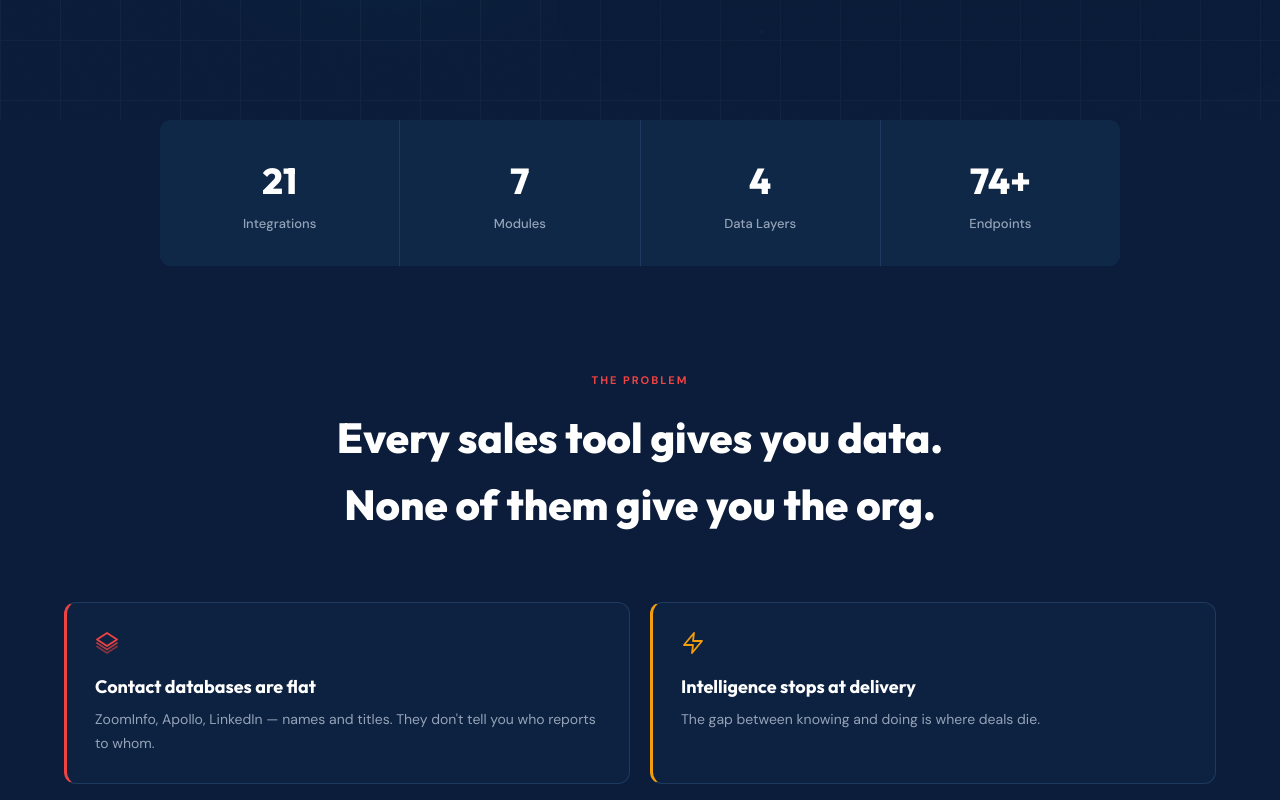
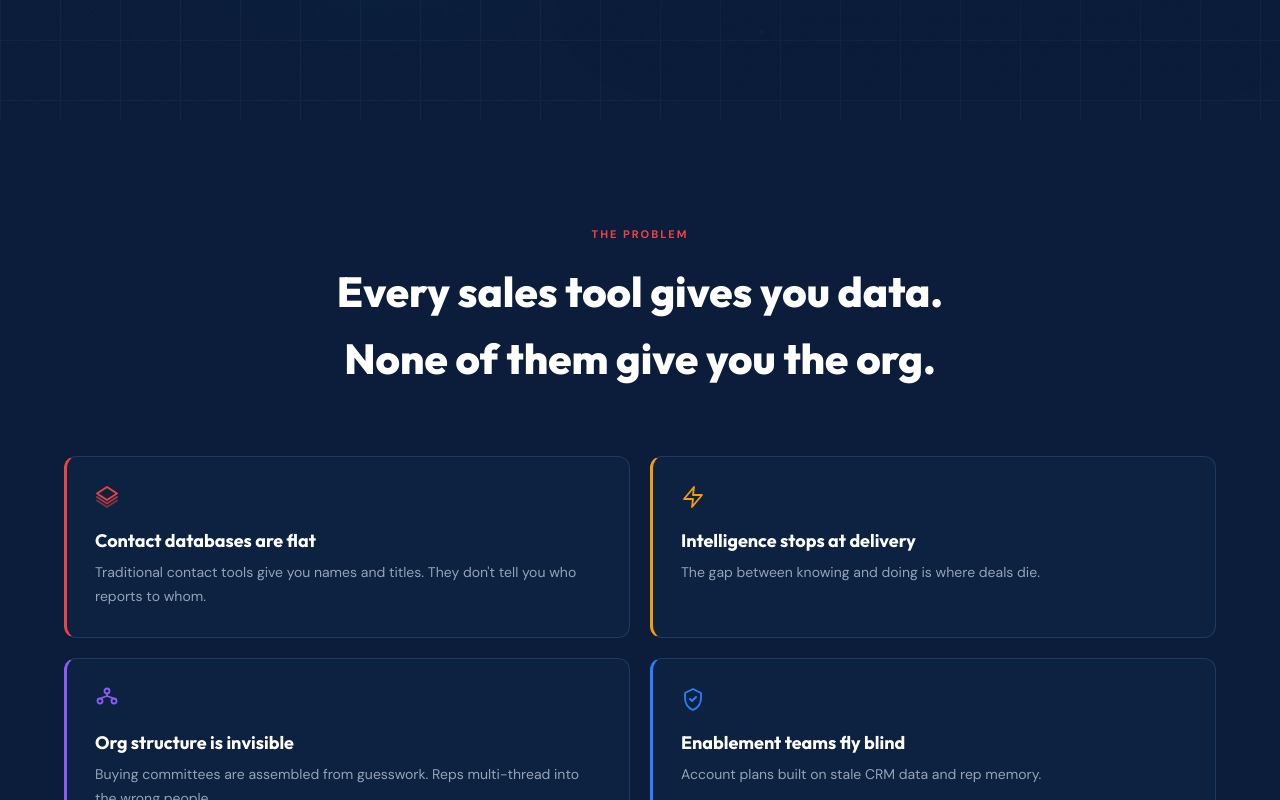
Before and after one commit to salesdendrite-ux/salesdendrite-site, a React (Vite) app: page / in a window 1280 px wide. Shown: the part 680-1480 px from the top of the page. Built offline with nearby package versions, Linux system fonts and the light colour scheme.

Commit message:
Remove stats, hide competitor names, clean carousel

```diff
--- a/src/App.jsx
+++ b/src/App.jsx
@@ -99,7 +99,6 @@ function useMedia(){
 /* ─── Hooks ─── */
 function useR(t=.08){const r=useRef(null),[v,s]=useState(false);useEffect(()=>{const el=r.current;if(!el)return;const o=new IntersectionObserver(([e])=>{if(e.isIntersecting){s(true);o.disconnect()}},{threshold:t});o.observe(el);return()=>o.disconnect()},[t]);return[r,v]}
 function Rev({children,delay=0,y=28,style={}}){const[r,v]=useR();return(<div ref={r} style={{opacity:v?1:0,transform:v?"none":`translateY(${y}px)`,transition:`opacity .7s cubic-bezier(.22,1,.36,1) ${delay}s, transform .7s cubic-bezier(.22,1,.36,1) ${delay}s`,...style}}>{children}</div>)}
-function ACt({end,sfx="",dur=2000}){const[v,sV]=useState(0);const[r,vis]=useR();useEffect(()=>{if(!vis)return;let s=0;const st=end/(dur/16);const t=setInterval(()=>{s+=st;if(s>=end){sV(end);clearInterval(t)}else sV(Math.floor(s))},16);return()=>clearInterval(t)},[vis,end,dur]);return(<span ref={r}>{v}{sfx}</span>)}
 function TW({text,speed=8,trigger=true}){const[d,sD]=useState("");const i=useRef(0);useEffect(()=>{if(!trigger){sD("");i.current=0;return}i.current=0;sD("");const t=setInterval(()=>{i.current++;sD(text.slice(0,i.current));if(i.current>=text.length)clearInterval(t)},speed);return()=>clearInterval(t)},[text,trigger,speed]);return(<span>{d}<span style={{borderRight:`2px solid ${C.teal}`,animation:"bk 1s infinite",marginLeft:1}}>&nbsp;</span></span>)}
 
 /* ─── Brand Logo ─── */
@@ -278,18 +277,11 @@ function Hero(){
   );
 }
 
-/* ═══════════ STATS ═══════════ */
-function Stats(){
-  const{mob}=useMedia();
-  const d=[{n:21,s:"",l:"Integrations"},{n:7,s:"",l:"Modules"},{n:4,s:"",l:"Data Layers"},{n:74,s:"+",l:"Endpoints"}];
-  return(<Rev style={{maxWidth:1000,margin:"0 auto",padding:"0 20px"}}><div style={{display:"grid",gridTemplateColumns:mob?"repeat(2,1fr)":"repeat(4,1fr)",gap:1,background:C.border,borderRadius:12,overflow:"hidden"}}>{d.map((s,i)=>(<div key={i} style={{background:C.navyMid,padding:mob?"20px 16px":"32px 24px",textAlign:"center"}}><div style={{fontFamily:FH,fontSize:mob?28:36,fontWeight:800,color:C.white}}><ACt end={s.n}/>{s.s}</div><div style={{fontSize:mob?11:13,color:C.slate,marginTop:4,fontWeight:500}}>{s.l}</div></div>))}</div></Rev>);
-}
-
 /* ═══════════ PROBLEM ═══════════ */
 function Problem(){
   const{mob}=useMedia();
   const ps=[
-    {icon:Ic.layers,title:"Contact databases are flat",desc:"ZoomInfo, Apollo, LinkedIn — names and titles. They don't tell you who reports to whom.",color:C.red},
+    {icon:Ic.layers,title:"Contact databases are flat",desc:"Traditional contact tools give you names and titles. They don't tell you who reports to whom.",color:C.red},
     {icon:Ic.bolt,title:"Intelligence stops at delivery",desc:"The gap between knowing and doing is where deals die.",color:C.amber},
     {icon:Ic.org,title:"Org structure is invisible",desc:"Buying committees are assembled from guesswork. Reps multi-thread into the wrong people.",color:C.purple},
     {icon:Ic.shield,title:"Enablement teams fly blind",desc:"Account plans built on stale CRM data and rep memory.",color:C.blue},
@@ -612,7 +604,7 @@ function Why(){
 /* ═══════════ CAROUSEL ═══════════ */
 function Carousel(){
   const[p,sP]=useState(false);
-  const items=["Salesforce","HubSpot","Veeva CRM","Dynamics 365","Google Drive","SharePoint","Confluence","Notion","Slack","Teams","SEC Edgar","ClinicalTrials.gov","LinkedIn","ZoomInfo","Apollo","Outreach"];
+  const items=["Salesforce","HubSpot","Veeva CRM","Dynamics 365","Google Drive","SharePoint","Confluence","Notion","Slack","Microsoft Teams","SEC Edgar","ClinicalTrials.gov"];
   return(
     <section style={{padding:"50px 0",overflow:"hidden"}}>
       <Rev><p style={{textAlign:"center",fontSize:11,fontWeight:600,letterSpacing:".15em",textTransform:"uppercase",color:C.slate,marginBottom:20}}>Connects with your stack</p></Rev>
@@ -628,8 +620,8 @@ function Compare(){
   const{mob}=useMedia();
   const[hov,setHov]=useState(null);
   const fs=[
-    {n:"Contact database",sd:1,zi:1,go:1,cl:1},{n:"Org hierarchy mapping",sd:1,zi:0,go:0,cl:0},{n:"AI email generation",sd:1,zi:0,go:1,cl:0},{n:"Buying committee mapping",sd:1,zi:0,go:0,cl:0},
-    {n:"Financial intelligence",sd:1,zi:0,go:0,cl:1},{n:"AI pre-call briefs",sd:1,zi:0,go:1,cl:0},{n:"Conversion strategies",sd:1,zi:0,go:0,cl:0},{n:"Capability matching",sd:1,zi:0,go:0,cl:0},{n:"Full context AI",sd:1,zi:0,go:0,cl:0},
+    {n:"Contact database",sd:1,ci:1,ri:1,rf:1},{n:"Org hierarchy mapping",sd:1,ci:0,ri:0,rf:0},{n:"AI email generation",sd:1,ci:0,ri:1,rf:0},{n:"Buying committee mapping",sd:1,ci:0,ri:0,rf:0},
+    {n:"Account financial intelligence",sd:1,ci:0,ri:0,rf:1},{n:"AI pre-call briefs",sd:1,ci:0,ri:1,rf:0},{n:"Stakeholder conversion strategies",sd:1,ci:0,ri:0,rf:0},{n:"Capability-to-need matching",sd:1,ci:0,ri:0,rf:0},{n:"Full context AI workspace",sd:1,ci:0,ri:0,rf:0},
   ];
   const Y=()=><span style={{color:C.teal,fontSize:14}}>✓</span>;
   const N=()=><span style={{color:C.border}}>—</span>;
@@ -638,10 +630,10 @@ function Compare(){
       <Rev><div style={{textAlign:"center",marginBottom:mob?32:48}}><span style={{fontSize:11,fontWeight:700,letterSpacing:".18em",textTransform:"uppercase",color:C.teal}}>How We Compare</span><h2 style={{fontFamily:FH,fontWeight:800,fontSize:mob?24:36,color:C.white,marginTop:12}}>Built for sales execution intelligence.</h2></div></Rev>
       <Rev delay={.1}><div style={{background:C.card,border:`1px solid ${C.border}`,borderRadius:12,overflow:"auto",WebkitOverflowScrolling:"touch"}}>
         <table style={{width:"100%",borderCollapse:"collapse",fontSize:mob?11:13,minWidth:mob?500:"auto"}}>
-          <thead><tr style={{borderBottom:`1px solid ${C.border}`}}><th style={{padding:mob?"10px 12px":"14px 18px",textAlign:"left",color:C.slate,fontWeight:500}}>Feature</th><th style={{padding:"10px 8px",textAlign:"center",width:mob?70:95}}><span className="gt" style={{fontFamily:FH,fontWeight:700,fontSize:mob?11:13}}>SD</span></th><th style={{padding:"10px 8px",textAlign:"center",color:C.slate,fontWeight:500,width:mob?55:80}}>ZoomInfo</th><th style={{padding:"10px 8px",textAlign:"center",color:C.slate,fontWeight:500,width:mob?55:80}}>Gong</th><th style={{padding:"10px 8px",textAlign:"center",color:C.slate,fontWeight:500,width:mob?55:80}}>Clari</th></tr></thead>
+          <thead><tr style={{borderBottom:`1px solid ${C.border}`}}><th style={{padding:mob?"10px 12px":"14px 18px",textAlign:"left",color:C.slate,fontWeight:500}}>Feature</th><th style={{padding:"10px 8px",textAlign:"center",width:mob?70:95}}><span className="gt" style={{fontFamily:FH,fontWeight:700,fontSize:mob?11:13}}>SalesDendrite</span></th><th style={{padding:"10px 8px",textAlign:"center",color:C.slate,fontWeight:500,width:mob?60:90}}>Contact Intel Tools</th><th style={{padding:"10px 8px",textAlign:"center",color:C.slate,fontWeight:500,width:mob?60:90}}>Revenue Intel Tools</th><th style={{padding:"10px 8px",textAlign:"center",color:C.slate,fontWeight:500,width:mob?60:90}}>Revenue Forecasting</th></tr></thead>
           <tbody>{fs.map((f,i)=>(<tr key={i} onMouseEnter={()=>setHov(i)} onMouseLeave={()=>setHov(null)} style={{borderBottom:i<fs.length-1?`1px solid ${C.border}44`:"none",background:hov===i?C.cardHover:i%2===0?"transparent":C.navyMid+"44",transition:"background .2s"}}>
             <td style={{padding:mob?"8px 12px":"11px 18px",color:hov===i?C.white:C.slateLight,fontWeight:500}}>{f.n}</td>
-            <td style={{textAlign:"center",background:C.teal+"08"}}>{f.sd?<Y/>:<N/>}</td><td style={{textAlign:"center"}}>{f.zi?<Y/>:<N/>}</td><td style={{textAlign:"center"}}>{f.go?<Y/>:<N/>}</td><td style={{textAlign:"center"}}>{f.cl?<Y/>:<N/>}</td>
+            <td style={{textAlign:"center",background:C.teal+"08"}}>{f.sd?<Y/>:<N/>}</td><td style={{textAlign:"center"}}>{f.ci?<Y/>:<N/>}</td><td style={{textAlign:"center"}}>{f.ri?<Y/>:<N/>}</td><td style={{textAlign:"center"}}>{f.rf?<Y/>:<N/>}</td>
           </tr>))}</tbody>
         </table>
       </div></Rev>
@@ -705,6 +697,6 @@ function Foot(){
 /* ═══════════ APP ═══════════ */
 export default function App(){return(
   <div style={{minHeight:"100vh"}}>
-    <Sty/><FlowingBG/><CursorGlow/><Particles/><Nav/><Hero/><Stats/><Problem/><Platform/><Demo/><Modules/><Why/><Carousel/><Compare/><Contact/><Foot/>
+    <Sty/><FlowingBG/><CursorGlow/><Particles/><Nav/><Hero/><Problem/><Platform/><Demo/><Modules/><Why/><Carousel/><Compare/><Contact/><Foot/>
   </div>
 )}
```
